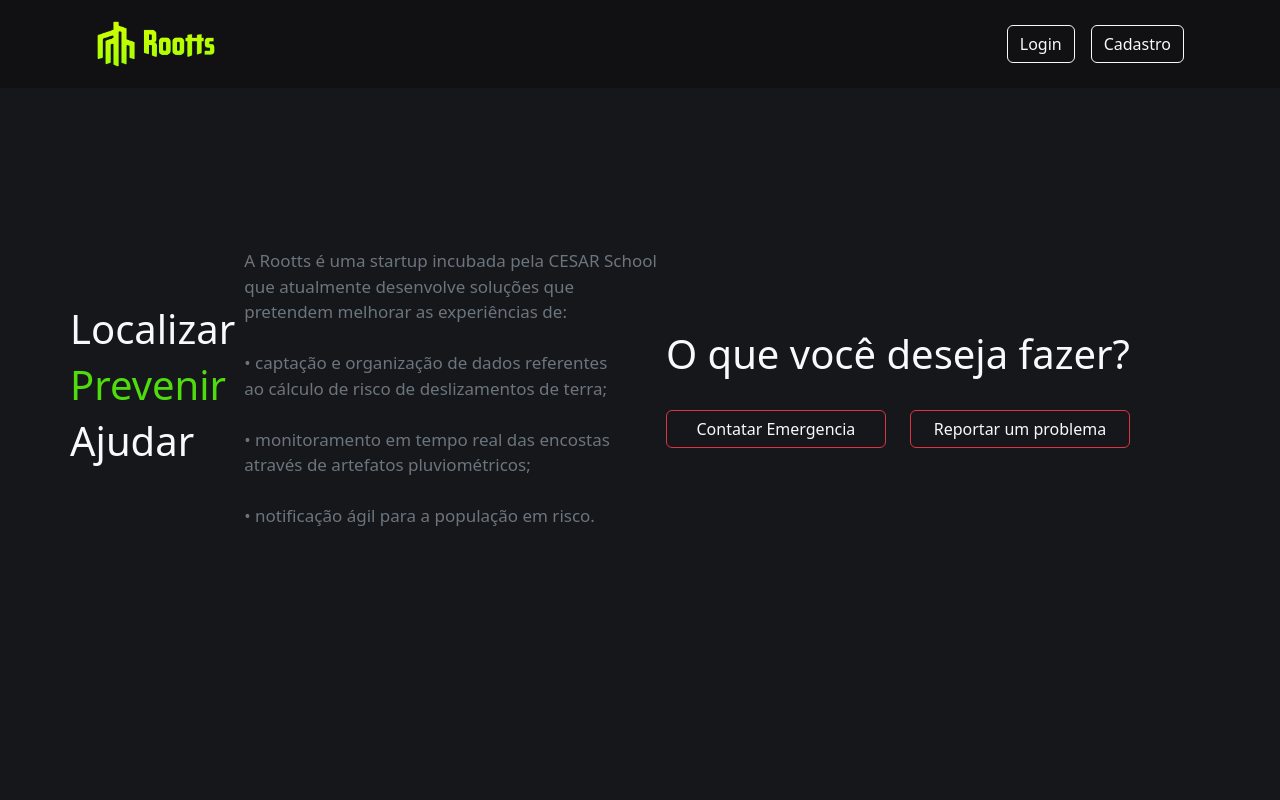
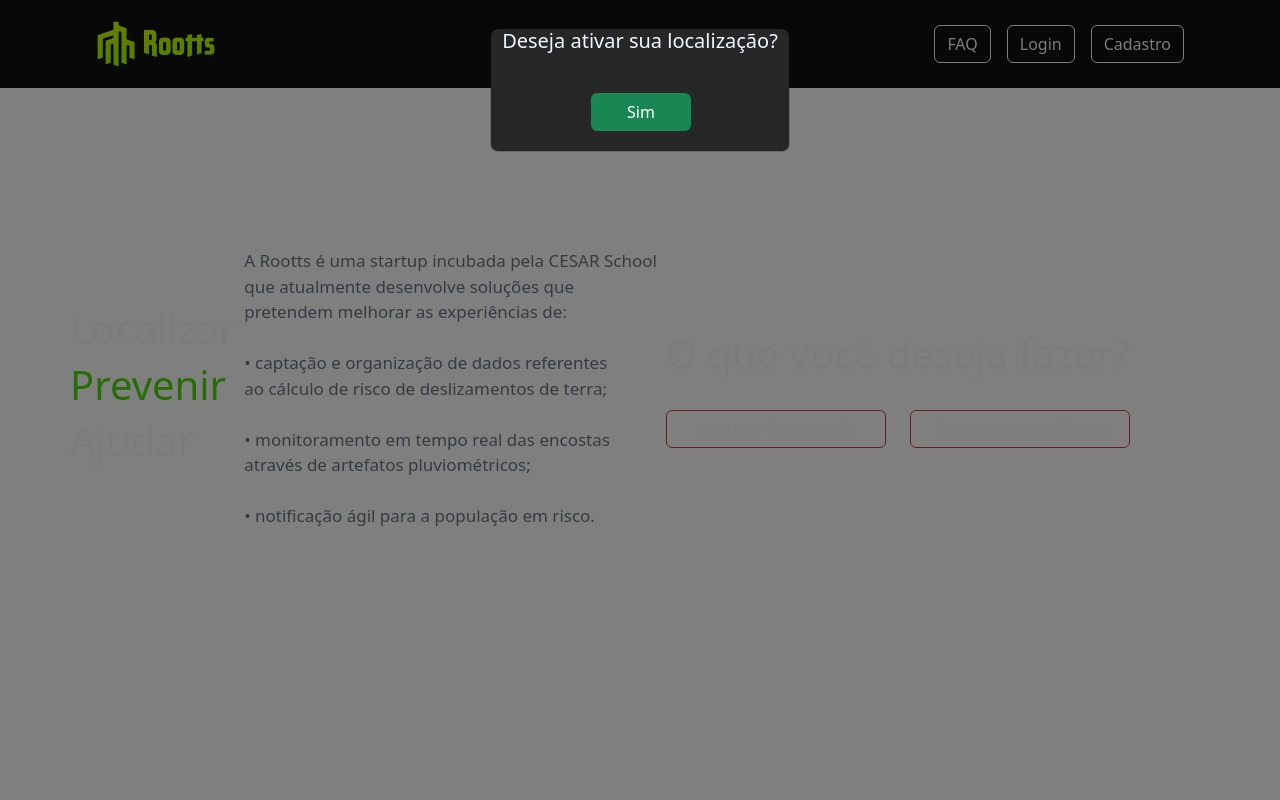
Before and after one commit to Rootts-CESAR/Rootts-web, a Django app: page / in a window 1280 px wide. Run offline with Django 3.2, Linux system fonts and the light colour scheme; parts of the project's set-up code (start-up, migrations or seed data) failed here and were passed over; some libraries are stand-ins or nearby versions.

Commit message:
RTTS-54: Added FAQ Modal/Geolocalization modal

```diff
--- a/roottsApp/templates/index.html
+++ b/roottsApp/templates/index.html
@@ -30,12 +30,58 @@
           margin-left: 5.5rem;
           transition: ease 0.5s;
         }
+
     </style>
 </head>
 <body>
     <script src="https://code.jquery.com/jquery-3.6.1.min.js" integrity="sha256-o88AwQnZB+VDvE9tvIXrMQaPlFFSUTR+nldQm1LuPXQ=" crossorigin="anonymous"></script>
     <script src="https://cdn.jsdelivr.net/npm/bootstrap@5.2.1/dist/js/bootstrap.bundle.min.js" integrity="sha384-u1OknCvxWvY5kfmNBILK2hRnQC3Pr17a+RTT6rIHI7NnikvbZlHgTPOOmMi466C8" crossorigin="anonymous"></script>
     <script src="https://cdn.jsdelivr.net/npm/bootstrap@5.2.1/dist/js/bootstrap.min.js" integrity="sha384-7VPbUDkoPSGFnVtYi0QogXtr74QeVeeIs99Qfg5YCF+TidwNdjvaKZX19NZ/e6oz" crossorigin="anonymous"></script>
+    <link rel="stylesheet" href="css/bootstrap.min.css">
+    <script src="js/jquery-3.5.1.min.js"></script>
+    <script src="js/bootstrap.min.js"></script>
+
+    <script>
+        $(document).ready(function(){
+            $("#startModal").modal('show');
+        });
+    </script>
+    <script>
+        var x=document.getElementById("demo");
+        function getLocation()
+          {
+          if (navigator.geolocation)
+            {
+            navigator.geolocation.getCurrentPosition(showPosition);
+
+            }
+          else{x.innerHTML="O seu navegador não suporta Geolocalização.";}
+          }
+        function showPosition(position)
+          {
+          position.coords.latitude;
+          position.coords.longitude;
+          }
+        </script>
+
+    <div class="container">
+        <div class="row">
+            <div class="col-md-1">
+                <div class="modal fade" id="startModal">
+                    <div class="modal-dialog modal-sm">
+                        <div class="modal-content"style="background-color: #272727;text-align: center;">
+
+                                <h1 style="text-align: center;color:aliceblue;font-size: 20px;">Deseja ativar sua localização?</h1>
+                                    <div class="modal-body">
+                                    </div>
+                                <button  class="btn btn-success" data-dismiss="modal" onclick="getLocation()" style="max-width:100px;margin-left:100px;margin-bottom:20px;">Sim</button>
+                        </div>
+                    </div>
+                </div>
+            </div>
+        </div>
+    </div>
+
 {% if user.is_authenticated %}
     {% if user.is_engineer %}
         <nav class="navbar navbar-dark" style="padding: 1rem; background-color: #111113">
@@ -167,13 +213,38 @@
         </a>
         <ul class="nav" style="margin-right: 5rem">
             <li class="nav-item">
+                <a ><button class="btn btn-outline-light" type="button" href="#" data-toggle="modal" data-target="#faqModal"style="margin-right: 1rem">FAQ</button></a>
+            </li>
+            <li class="nav-item">
                 <a href="{% url 'login' %}"><button class="btn btn-outline-light" type="button" data-toggle="modal" data-target="#modalLogin" style="margin-right: 1rem">Login</button></a>
             </li>
             <li class="nav-item">
                 <a href="{% url 'register' %}"><button class="btn btn-outline-light" type="button" data-toggle="modal" data-target="#modalCadastro">Cadastro</button></a>
             </li>
+
         </ul>
     </nav>
+    <div class="container">
+        <div class="row">
+            <div class="col-md-12">
+                <div class="modal fade" id="faqModal">
+                    <div class="modal-dialog modal-lg">
+                        <div class="modal-content"style="background-color: #272727;text-align: center;">
+
+                                <h1 style="text-align: center;color:aliceblue;">F.A.Q</h1>
+
+                                    <div class="modal-body">
+
+                                    </div>
+
+                                <button class="btn btn-success" data-dismiss="modal" style="max-width:150px;margin-left:328px;margin-bottom:20px;">Fechar</button>
+
+                        </div>
+                    </div>
+                </div>
+            </div>
+        </div>
+    </div>
     <div class="container">
         <div class="row">
             <div class="col-md-12">
@@ -244,6 +315,8 @@
         </div>
     </div>
     </div>
+
+
     {% bootstrap_javascript jquery='full'%}
 {% endif %}
 </body>
```
